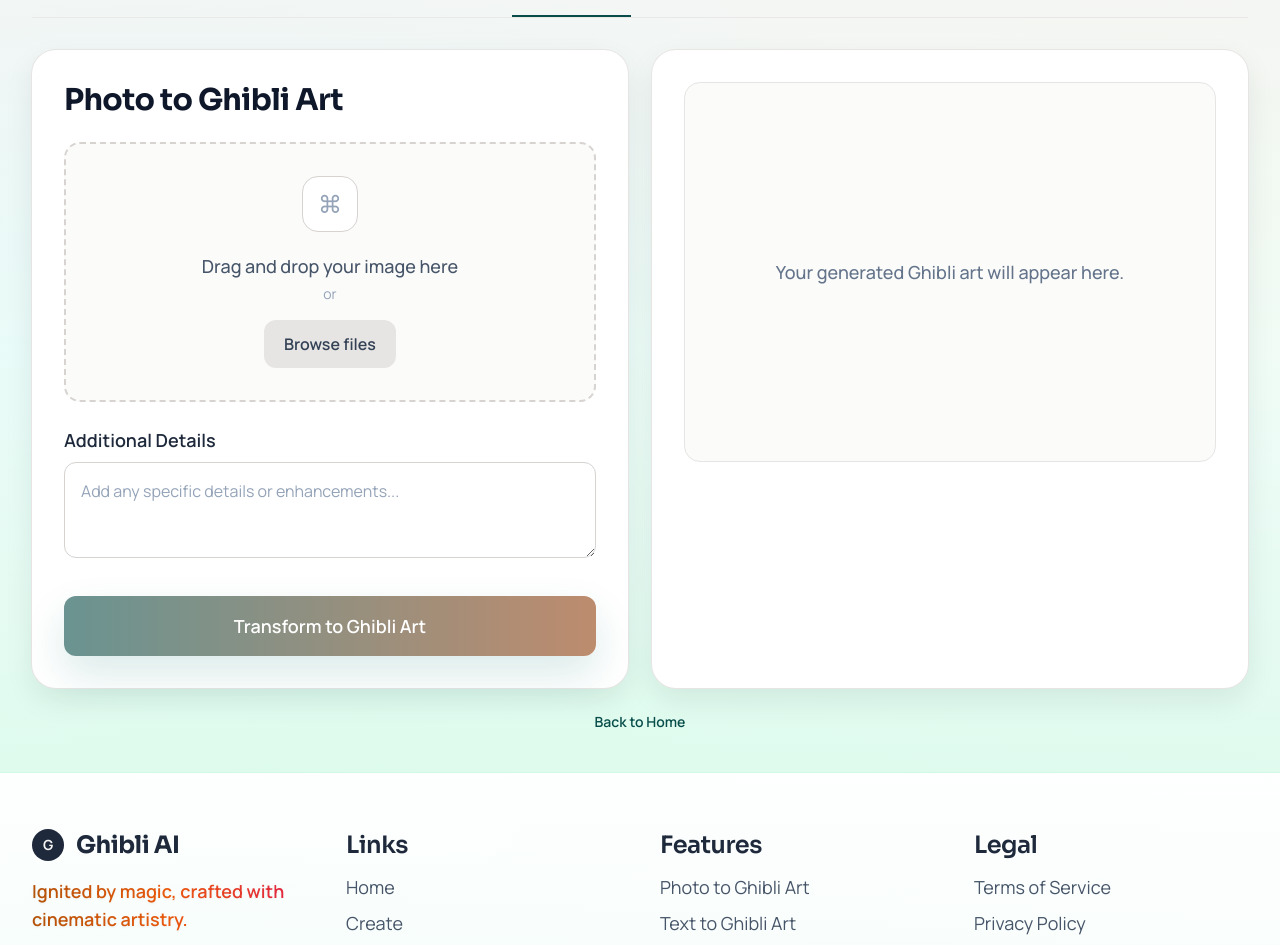
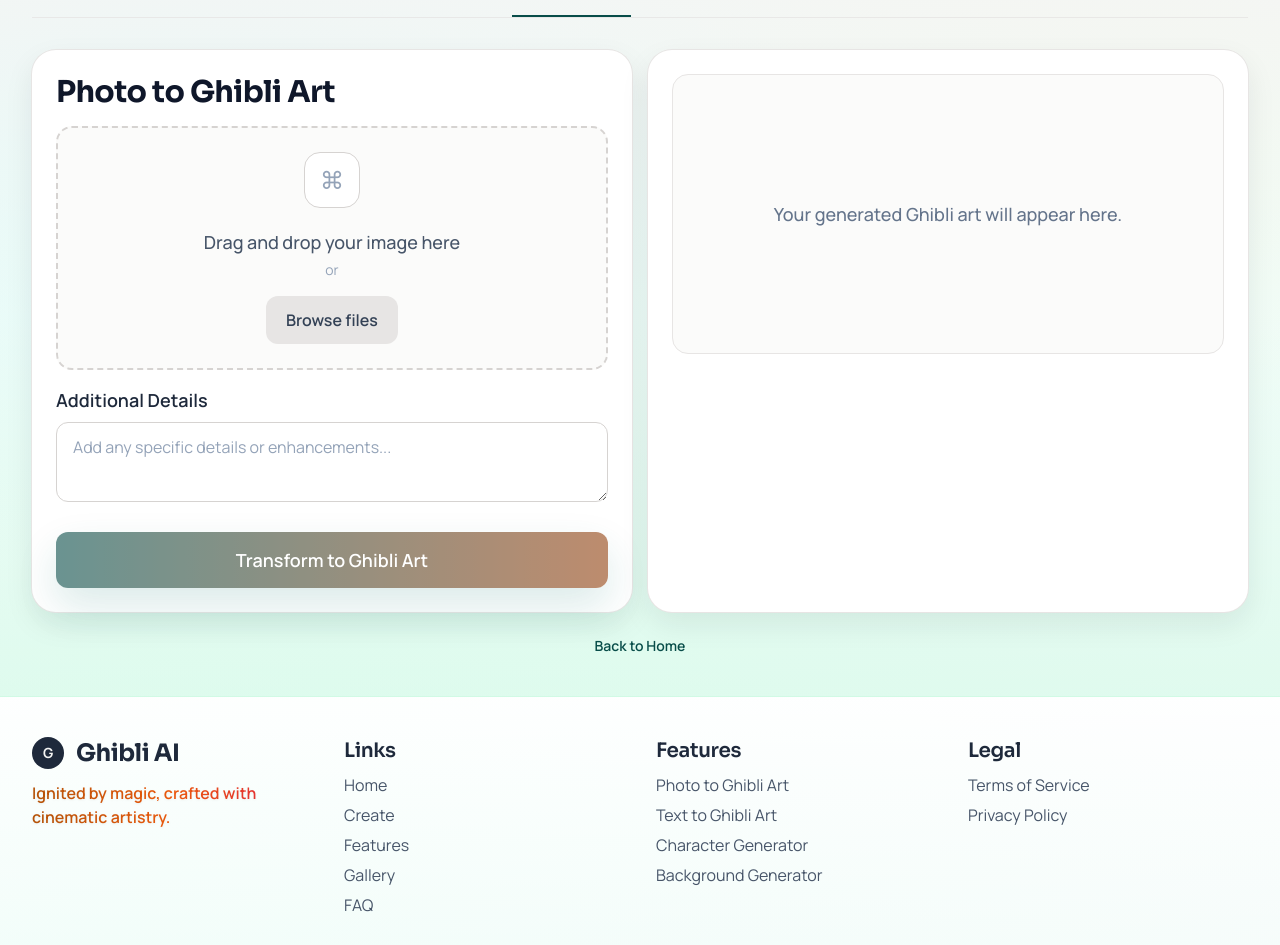
Before and after one commit to RathoreSuhan/Ghibli-AI-Art-Generator-Frontend, a React (Create React App) app: page /create in a window 1280 px wide. Shown: the part 147-1092 px from the top of the page. Built offline with nearby package versions, Linux system fonts and the light colour scheme.

Commit message:
corrected footer section

```diff
--- a/src/components/Footer.jsx
+++ b/src/components/Footer.jsx
@@ -1,33 +1,70 @@
+import { Link, useLocation } from 'react-router-dom';
+
 function Footer() {
+  const { pathname } = useLocation();
+
+  const routeMap = {
+    '/home': { sectionId: 'home', offset: 96 },
+    '/features': { sectionId: 'features', offset: 16 },
+    '/gallery': { sectionId: 'gallery', offset: 16 },
+    '/faq': { sectionId: 'faq', offset: 72 },
+  };
+
+  const handleFooterNavClick = (event, href) => {
+    if (pathname !== href) {
+      return;
+    }
+
+    event.preventDefault();
+
+    if (href === '/create') {
+      window.scrollTo({ top: 0, left: 0, behavior: 'smooth' });
+      return;
+    }
+
+    const routeConfig = routeMap[href];
+    if (!routeConfig) {
+      return;
+    }
+
+    const section = document.getElementById(routeConfig.sectionId);
+    if (!section) {
+      return;
+    }
+
+    const y = section.getBoundingClientRect().top + window.scrollY - routeConfig.offset;
+    window.scrollTo({ top: Math.max(y, 0), left: 0, behavior: 'smooth' });
+  };
+
   return (
     <footer className="border-t border-brand-100 bg-gradient-to-b from-white/90 to-brand-50/40">
-      <div className="mx-auto grid max-w-7xl gap-10 px-4 py-14 sm:px-6 md:grid-cols-2 lg:grid-cols-4 lg:px-8">
+      <div className="mx-auto grid max-w-7xl gap-8 px-4 py-10 sm:px-6 md:grid-cols-2 lg:grid-cols-4 lg:px-8">
         <div>
-          <a href="/home" className="flex items-center gap-3">
+          <Link to="/home" onClick={(event) => handleFooterNavClick(event, '/home')} className="flex items-center gap-3">
             <span className="inline-flex h-8 w-8 items-center justify-center rounded-full bg-slate-800 text-sm font-bold text-stone-100">
               G
             </span>
             <span className="font-heading text-2xl font-bold">Ghibli AI</span>
-          </a>
-          <p className="mt-4 bg-gradient-to-r from-amber-700 via-orange-600 to-rose-600 bg-clip-text text-lg font-semibold text-transparent drop-shadow-sm">
+          </Link>
+          <p className="mt-3 bg-gradient-to-r from-amber-700 via-orange-600 to-rose-600 bg-clip-text text-base font-semibold text-transparent drop-shadow-sm">
             Ignited by magic, crafted with cinematic artistry.
           </p>
         </div>
 
         <div>
-          <h3 className="text-2xl font-semibold">Links</h3>
-          <ul className="mt-3 space-y-2 text-lg text-slate-600">
-            <li><a href="/home" className="hover:text-brand-600">Home</a></li>
-            <li><a href="/create" className="hover:text-brand-600">Create</a></li>
-            <li><a href="/features" className="hover:text-brand-600">Features</a></li>
-            <li><a href="/gallery" className="hover:text-brand-600">Gallery</a></li>
-            <li><a href="/faq" className="hover:text-brand-600">FAQ</a></li>
+          <h3 className="text-xl font-semibold">Links</h3>
+          <ul className="mt-2 space-y-1.5 text-base text-slate-600">
+            <li><Link to="/home" onClick={(event) => handleFooterNavClick(event, '/home')} className="hover:text-brand-600">Home</Link></li>
+            <li><Link to="/create" onClick={(event) => handleFooterNavClick(event, '/create')} className="hover:text-brand-600">Create</Link></li>
+            <li><Link to="/features" onClick={(event) => handleFooterNavClick(event, '/features')} className="hover:text-brand-600">Features</Link></li>
+            <li><Link to="/gallery" onClick={(event) => handleFooterNavClick(event, '/gallery')} className="hover:text-brand-600">Gallery</Link></li>
+            <li><Link to="/faq" onClick={(event) => handleFooterNavClick(event, '/faq')} className="hover:text-brand-600">FAQ</Link></li>
           </ul>
         </div>
 
         <div>
-          <h3 className="text-2xl font-semibold">Features</h3>
-          <ul className="mt-3 space-y-2 text-lg text-slate-600">
+          <h3 className="text-xl font-semibold">Features</h3>
+          <ul className="mt-2 space-y-1.5 text-base text-slate-600">
             <li>Photo to Ghibli Art</li>
             <li>Text to Ghibli Art</li>
             <li>Character Generator</li>
@@ -36,16 +73,16 @@
         </div>
 
         <div>
-          <h3 className="text-2xl font-semibold">Legal</h3>
-          <ul className="mt-3 space-y-2 text-lg text-slate-600">
-            <li><a href="/home" className="hover:text-brand-600">Terms of Service</a></li>
-            <li><a href="/home" className="hover:text-brand-600">Privacy Policy</a></li>
+          <h3 className="text-xl font-semibold">Legal</h3>
+          <ul className="mt-2 space-y-1.5 text-base text-slate-600">
+            <li><Link to="/home" onClick={(event) => handleFooterNavClick(event, '/home')} className="hover:text-brand-600">Terms of Service</Link></li>
+            <li><Link to="/home" onClick={(event) => handleFooterNavClick(event, '/home')} className="hover:text-brand-600">Privacy Policy</Link></li>
           </ul>
         </div>
       </div>
-      <div className="border-t border-stone-300 py-6 text-center text-base text-slate-500">
+      <div className="border-t border-stone-300 py-4 text-center text-sm text-slate-500">
         <p>2026 Ghibli AI. All rights reserved.</p>
-        <p className="mt-1 text-sm text-slate-400">Created by Suhan Singh Rathore</p>
+        <p className="mt-1 text-xs text-slate-400">Created by Suhan Singh Rathore</p>
       </div>
     </footer>
   );
--- a/src/components/PhotoToArtSection.jsx
+++ b/src/components/PhotoToArtSection.jsx
@@ -3,6 +3,7 @@
 function PhotoToArtSection() {
   const MAX_UPLOAD_SIZE_BYTES = 5 * 1024 * 1024;
   const [selectedImage, setSelectedImage] = useState(null);
+  const [selectedPreviewImage, setSelectedPreviewImage] = useState('');
   const [description, setDescription] = useState('');
   const [generatedImage, setGeneratedImage] = useState('');
   const [isLoading, setIsLoading] = useState(false);
@@ -15,8 +16,11 @@
       if (generatedImage) {
         URL.revokeObjectURL(generatedImage);
       }
+      if (selectedPreviewImage) {
+        URL.revokeObjectURL(selectedPreviewImage);
+      }
     };
-  }, [generatedImage]);
+  }, [generatedImage, selectedPreviewImage]);
 
   const handleBrowseClick = () => {
     if (fileInputRef.current) {
@@ -28,7 +32,11 @@
     const file = event.target.files?.[0] ?? null;
 
     if (file && file.size > MAX_UPLOAD_SIZE_BYTES) {
+      if (selectedPreviewImage) {
+        URL.revokeObjectURL(selectedPreviewImage);
+      }
       setSelectedImage(null);
+      setSelectedPreviewImage('');
       setErrorMessage('Image is too large. Please select an image up to 5MB.');
       if (fileInputRef.current) {
         fileInputRef.current.value = '';
@@ -36,7 +44,17 @@
       return;
     }
 
+    if (selectedPreviewImage) {
+      URL.revokeObjectURL(selectedPreviewImage);
+    }
+
+    if (generatedImage) {
+      URL.revokeObjectURL(generatedImage);
+      setGeneratedImage('');
+    }
+
     setSelectedImage(file);
+    setSelectedPreviewImage(file ? URL.createObjectURL(file) : '');
 
     if (errorMessage && file) {
       setErrorMessage('');
@@ -114,9 +132,13 @@
     if (generatedImage) {
       URL.revokeObjectURL(generatedImage);
     }
+    if (selectedPreviewImage) {
+      URL.revokeObjectURL(selectedPreviewImage);
+    }
 
     setGeneratedImage('');
     setSelectedImage(null);
+    setSelectedPreviewImage('');
     setDescription('');
     setErrorMessage('');
 
@@ -129,11 +151,11 @@
   };
 
   return (
-    <div className="grid gap-6 lg:grid-cols-2">
-      <div className="rounded-3xl bg-white p-6 shadow-card ring-1 ring-stone-200 sm:p-8">
+    <div className="grid gap-4 lg:grid-cols-2">
+      <div className="rounded-3xl bg-white p-5 shadow-card ring-1 ring-stone-200 sm:p-6">
         <h1 className="text-2xl font-bold text-slate-900 sm:text-3xl">Photo to Ghibli Art</h1>
 
-        <div className="mt-6 rounded-2xl border-2 border-dashed border-stone-300 bg-stone-50/80 p-6 text-center sm:p-8">
+        <div className="mt-4 rounded-2xl border-2 border-dashed border-stone-300 bg-stone-50/80 p-5 text-center sm:p-6">
           <input
             ref={fileInputRef}
             type="file"
@@ -141,6 +163,24 @@
             onChange={handleImageChange}
             className="hidden"
           />
+          {selectedPreviewImage ? (
+            <div>
+              <img
+                src={selectedPreviewImage}
+                alt="Selected image preview"
+                className="mx-auto max-h-[220px] w-full rounded-xl object-contain sm:max-h-[250px]"
+              />
+              {selectedImage ? <p className="mt-3 text-sm text-slate-500">Selected: {selectedImage.name}</p> : null}
+              <button
+                type="button"
+                onClick={handleBrowseClick}
+                className="mt-4 rounded-xl bg-stone-200 px-5 py-3 text-base font-semibold text-slate-700 transition-colors hover:bg-stone-300"
+              >
+                Browse another file
+              </button>
+            </div>
+          ) : (
+            <div>
               <div className="mx-auto flex h-14 w-14 items-center justify-center rounded-2xl border border-stone-300 bg-white text-2xl text-slate-400">
                 ⌘
               </div>
@@ -153,15 +193,16 @@
               >
                 Browse files
               </button>
-          {selectedImage ? <p className="mt-3 text-sm text-slate-500">Selected: {selectedImage.name}</p> : null}
+            </div>
+          )}
         </div>
 
-        <div className="mt-6">
+        <div className="mt-4">
           <label className="mb-2 block text-lg font-semibold text-slate-800">Additional Details</label>
           <textarea
             value={description}
             onChange={handleDescriptionChange}
-            className="min-h-24 w-full rounded-xl border border-stone-300 bg-white px-4 py-4 text-base text-slate-700 outline-none transition-shadow placeholder:text-slate-400 focus:shadow-[0_0_0_3px_rgba(180,83,9,0.12)]"
+            className="min-h-20 w-full rounded-xl border border-stone-300 bg-white px-4 py-3 text-base text-slate-700 outline-none transition-shadow placeholder:text-slate-400 focus:shadow-[0_0_0_3px_rgba(180,83,9,0.12)]"
             placeholder="Add any specific details or enhancements..."
           />
         </div>
@@ -170,7 +211,7 @@
           type="button"
           onClick={handleTransformClick}
           disabled={!canTransform}
-          className={`mt-8 w-full rounded-xl bg-gradient-to-r from-brand-700 to-amber-800 px-6 py-4 text-lg font-semibold text-white shadow-glow transition-transform ${
+          className={`mt-6 w-full rounded-xl bg-gradient-to-r from-brand-700 to-amber-800 px-6 py-3.5 text-lg font-semibold text-white shadow-glow transition-transform ${
             canTransform ? 'hover:-translate-y-0.5' : 'cursor-not-allowed opacity-60'
           }`}
         >
@@ -179,8 +220,8 @@
         {errorMessage ? <p className="mt-3 text-sm font-medium text-red-600">{errorMessage}</p> : null}
       </div>
 
-      <div className="rounded-3xl bg-white p-6 shadow-card ring-1 ring-stone-200 sm:p-8">
-        <div className="flex min-h-[320px] items-center justify-center rounded-2xl border border-stone-200 bg-stone-50/80 p-6 text-center text-lg font-medium text-slate-500 sm:min-h-[380px]">
+      <div className="rounded-3xl bg-white p-5 shadow-card ring-1 ring-stone-200 sm:p-6">
+        <div className="flex min-h-[250px] items-center justify-center rounded-2xl border border-stone-200 bg-stone-50/80 p-4 text-center text-lg font-medium text-slate-500 sm:min-h-[280px]">
           {generatedImage ? (
             <img
               src={generatedImage}
--- a/src/components/TextToArtSection.jsx
+++ b/src/components/TextToArtSection.jsx
@@ -97,10 +97,10 @@
   };
 
   return (
-    <div className="mx-auto max-w-4xl rounded-3xl bg-white p-6 shadow-card ring-1 ring-stone-200 sm:p-8">
+    <div className="mx-auto max-w-4xl rounded-3xl bg-white p-5 shadow-card ring-1 ring-stone-200 sm:p-6">
       <h1 className="text-2xl font-bold text-slate-900 sm:text-3xl">Text to Ghibli Art</h1>
 
-      <div className="mt-6 flex min-h-[250px] items-center justify-center rounded-2xl border border-stone-200 bg-stone-50/80 p-4 text-center text-lg font-medium text-slate-500 sm:min-h-[280px]">
+      <div className="mt-4 flex min-h-[230px] items-center justify-center rounded-2xl border border-stone-200 bg-stone-50/80 p-4 text-center text-lg font-medium text-slate-500 sm:min-h-[260px]">
         {generatedImage ? (
           <img
             src={generatedImage}
@@ -117,7 +117,7 @@
         )}
       </div>
 
-      <div className="mt-6">
+      <div className="mt-4">
         <label htmlFor="ghibli-style" className="mb-2 block text-lg font-semibold text-slate-800">
           Ghibli Style
         </label>
@@ -136,7 +136,7 @@
         </select>
       </div>
 
-      <div className="mt-4">
+      <div className="mt-3">
         <label htmlFor="text-description" className="mb-2 block text-lg font-semibold text-slate-800">
           Your Description
         </label>
@@ -144,7 +144,7 @@
           id="text-description"
           value={description}
           onChange={handleDescriptionChange}
-          className="min-h-24 w-full rounded-xl border border-stone-300 bg-white px-4 py-4 text-base text-slate-700 outline-none transition-shadow placeholder:text-slate-400 focus:shadow-[0_0_0_3px_rgba(180,83,9,0.12)]"
+          className="min-h-20 w-full rounded-xl border border-stone-300 bg-white px-4 py-3 text-base text-slate-700 outline-none transition-shadow placeholder:text-slate-400 focus:shadow-[0_0_0_3px_rgba(180,83,9,0.12)]"
           placeholder="Describe the Ghibli scene you want to create in detail..."
         />
         {errorMessage ? <p className="mt-2 text-sm font-medium text-red-600">{errorMessage}</p> : null}
@@ -155,18 +155,18 @@
           type="button"
           onClick={handleGenerateClick}
           disabled={!canGenerate}
-          className={`mt-8 w-full rounded-xl bg-gradient-to-r from-brand-700 to-amber-800 px-6 py-4 text-lg font-semibold text-white shadow-glow transition-transform ${
+          className={`mt-6 w-full rounded-xl bg-gradient-to-r from-brand-700 to-amber-800 px-6 py-3.5 text-lg font-semibold text-white shadow-glow transition-transform ${
             canGenerate ? 'hover:-translate-y-0.5' : 'cursor-not-allowed opacity-60'
           }`}
         >
           {isLoading ? 'Generating...' : 'Generate Ghibli Art'}
         </button>
       ) : (
-        <div className="mt-8 flex gap-4">
+        <div className="mt-6 flex gap-4">
           <button
             type="button"
             onClick={handleDownload}
-            className="flex-1 rounded-xl bg-gradient-to-r from-amber-800 to-brand-700 px-6 py-4 text-lg font-semibold text-white shadow-glow transition-transform hover:-translate-y-0.5 flex items-center justify-center gap-2"
+            className="flex-1 rounded-xl bg-gradient-to-r from-amber-800 to-brand-700 px-6 py-3.5 text-lg font-semibold text-white shadow-glow transition-transform hover:-translate-y-0.5 flex items-center justify-center gap-2"
           >
             <span>⤓</span>
             Download
@@ -174,7 +174,7 @@
           <button
             type="button"
             onClick={handleCreateAnother}
-            className="flex-1 rounded-xl bg-gradient-to-r from-brand-700 to-amber-800 px-6 py-4 text-lg font-semibold text-white shadow-glow transition-transform hover:-translate-y-0.5 flex items-center justify-center gap-2"
+            className="flex-1 rounded-xl bg-gradient-to-r from-brand-700 to-amber-800 px-6 py-3.5 text-lg font-semibold text-white shadow-glow transition-transform hover:-translate-y-0.5 flex items-center justify-center gap-2"
           >
             <span>+</span>
             Create Another
```
Lines whose indentation alone changed are shown as unchanged.
